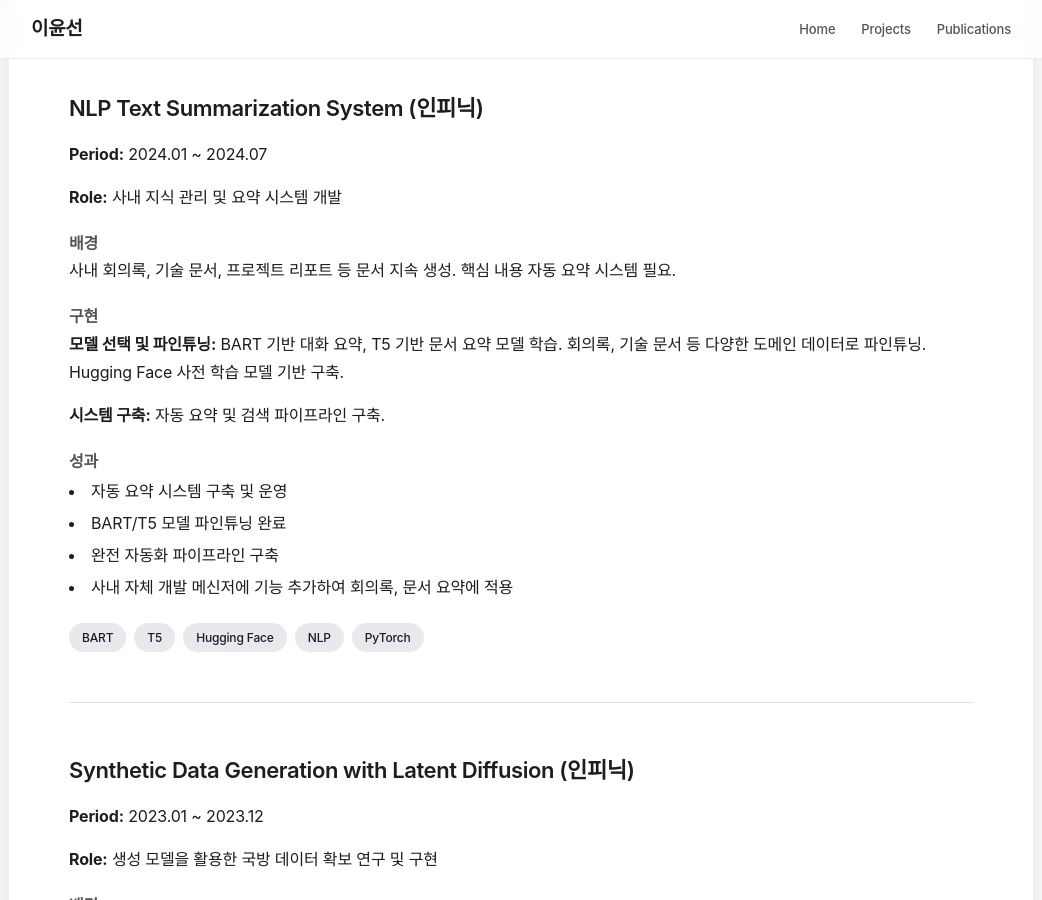
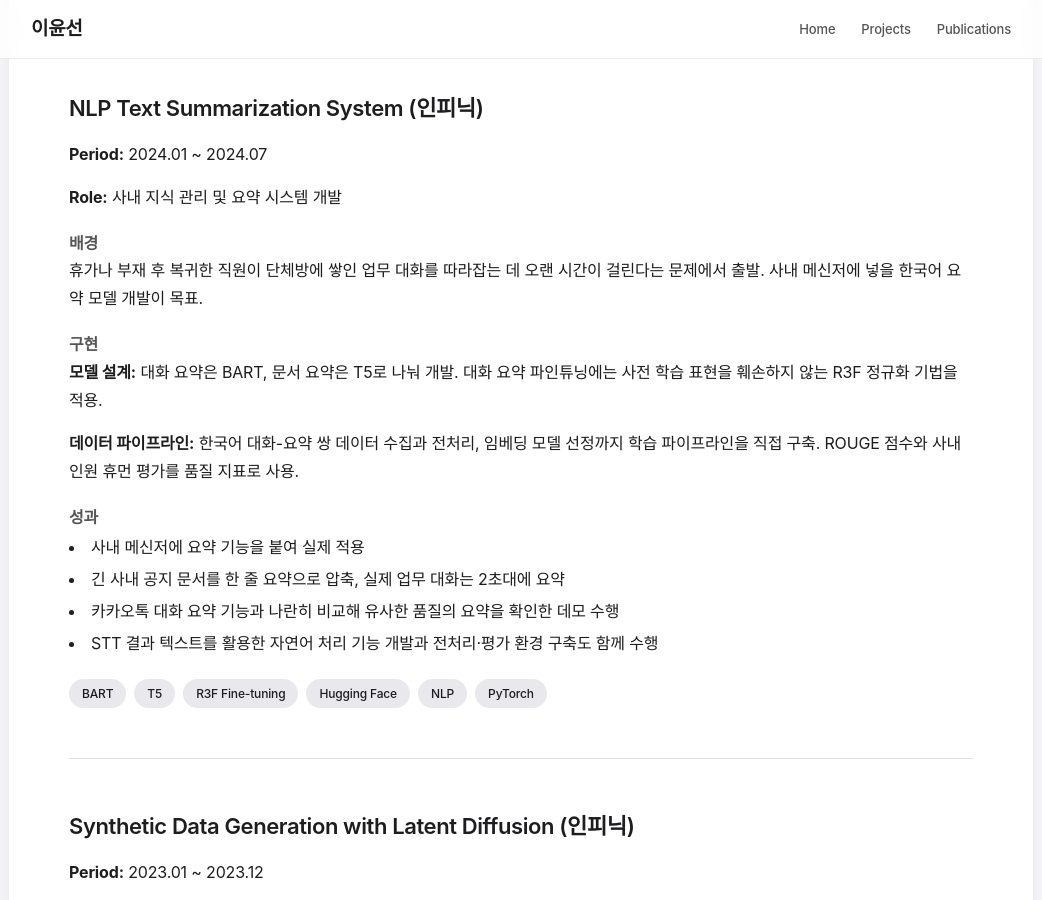
Before and after one commit to ckc5800/ckc5800.github.io, a Jekyll site: the page built from projects.html, in a window 1280 px wide and 900 px high, scrolled down 5443 px. Shown: the whole window, without its empty margins (119-1161 px from the left). Built offline with Jekyll 4.4.1, drawn with Linux system fonts in a browser that asks for light colours; some web fonts are replaced.

Commit message:
Expand NLP summarization details from Notion slides
Real problem statement (catching up on group chats after leave),
BART+R3F dialogue / T5 document split, Korean pair-data pipeline,
ROUGE + human eval, messenger integration results (one-line notice
summary, ~2s dialogue summary, side-by-side with KakaoTalk).

Co-Authored-By: Claude Fable 5 <noreply@anthropic.com>

```diff
--- a/projects.html
+++ b/projects.html
@@ -221,23 +221,24 @@ title: Projects
     <p><strong>Role:</strong> 사내 지식 관리 및 요약 시스템 개발</p>
 
     <h4 style="margin-top: 20px; color: #555;">배경</h4>
-    <p>사내 회의록, 기술 문서, 프로젝트 리포트 등 문서 지속 생성. 핵심 내용 자동 요약 시스템 필요.</p>
+    <p>휴가나 부재 후 복귀한 직원이 단체방에 쌓인 업무 대화를 따라잡는 데 오랜 시간이 걸린다는 문제에서 출발. 사내 메신저에 넣을 한국어 요약 모델 개발이 목표.</p>
 
     <h4 style="margin-top: 20px; color: #555;">구현</h4>
-    <p><strong>모델 선택 및 파인튜닝:</strong> BART 기반 대화 요약, T5 기반 문서 요약 모델 학습. 회의록, 기술 문서 등 다양한 도메인 데이터로 파인튜닝. Hugging Face 사전 학습 모델 기반 구축.</p>
-    <p><strong>시스템 구축:</strong> 자동 요약 및 검색 파이프라인 구축.</p>
+    <p><strong>모델 설계:</strong> 대화 요약은 BART, 문서 요약은 T5로 나눠 개발. 대화 요약 파인튜닝에는 사전 학습 표현을 훼손하지 않는 R3F 정규화 기법을 적용.</p>
+    <p><strong>데이터 파이프라인:</strong> 한국어 대화-요약 쌍 데이터 수집과 전처리, 임베딩 모델 선정까지 학습 파이프라인을 직접 구축. ROUGE 점수와 사내 인원 휴먼 평가를 품질 지표로 사용.</p>
 
     <h4 style="margin-top: 20px; color: #555;">성과</h4>
     <ul style="list-style-position: inside; line-height: 2;">
-        <li>자동 요약 시스템 구축 및 운영</li>
-        <li>BART/T5 모델 파인튜닝 완료</li>
-        <li>완전 자동화 파이프라인 구축</li>
-        <li>사내 자체 개발 메신저에 기능 추가하여 회의록, 문서 요약에 적용</li>
+        <li>사내 메신저에 요약 기능을 붙여 실제 적용</li>
+        <li>긴 사내 공지 문서를 한 줄 요약으로 압축, 실제 업무 대화는 2초대에 요약</li>
+        <li>카카오톡 대화 요약 기능과 나란히 비교해 유사한 품질의 요약을 확인한 데모 수행</li>
+        <li>STT 결과 텍스트를 활용한 자연어 처리 기능 개발과 전처리·평가 환경 구축도 함께 수행</li>
     </ul>
 
     <div class="tech-tags" style="margin-top: 20px;">
         <span class="tech-tag">BART</span>
         <span class="tech-tag">T5</span>
+        <span class="tech-tag">R3F Fine-tuning</span>
         <span class="tech-tag">Hugging Face</span>
         <span class="tech-tag">NLP</span>
         <span class="tech-tag">PyTorch</span>
```
Also changed, not shown: 2 other files.
